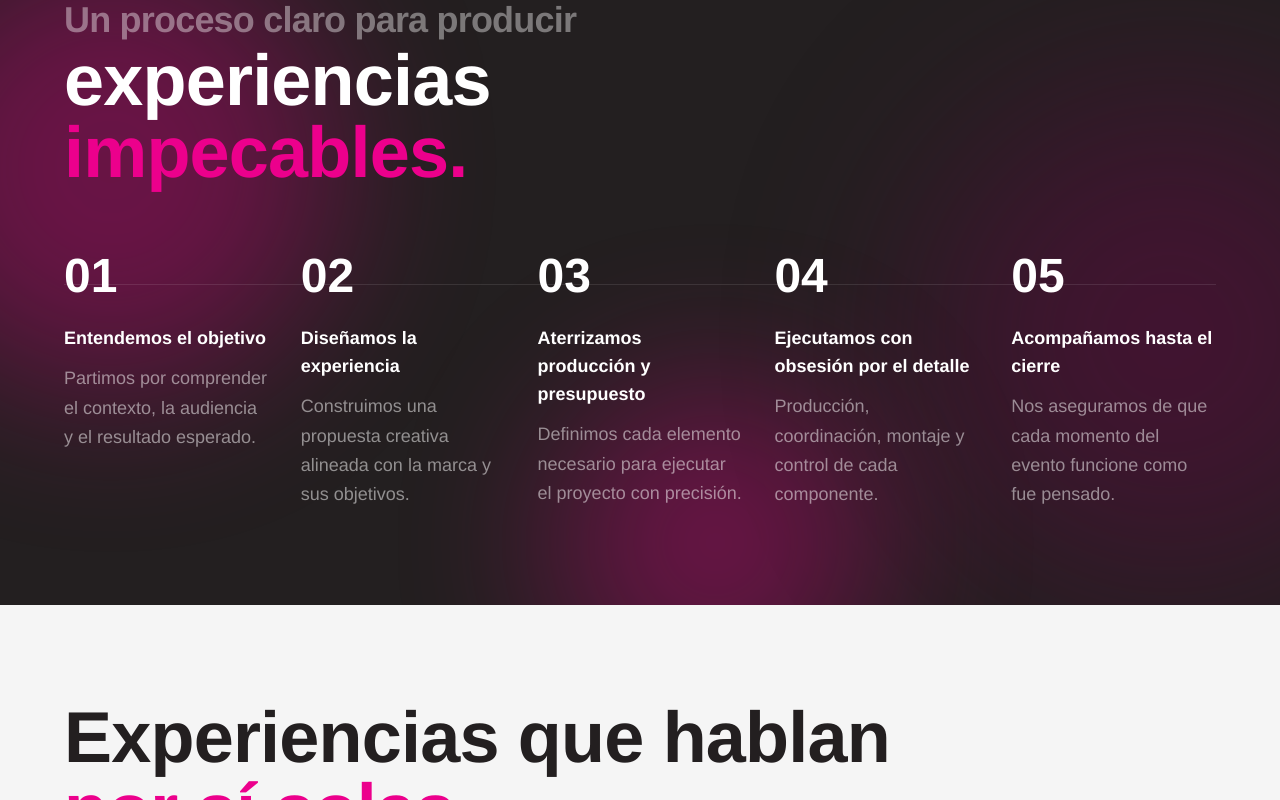
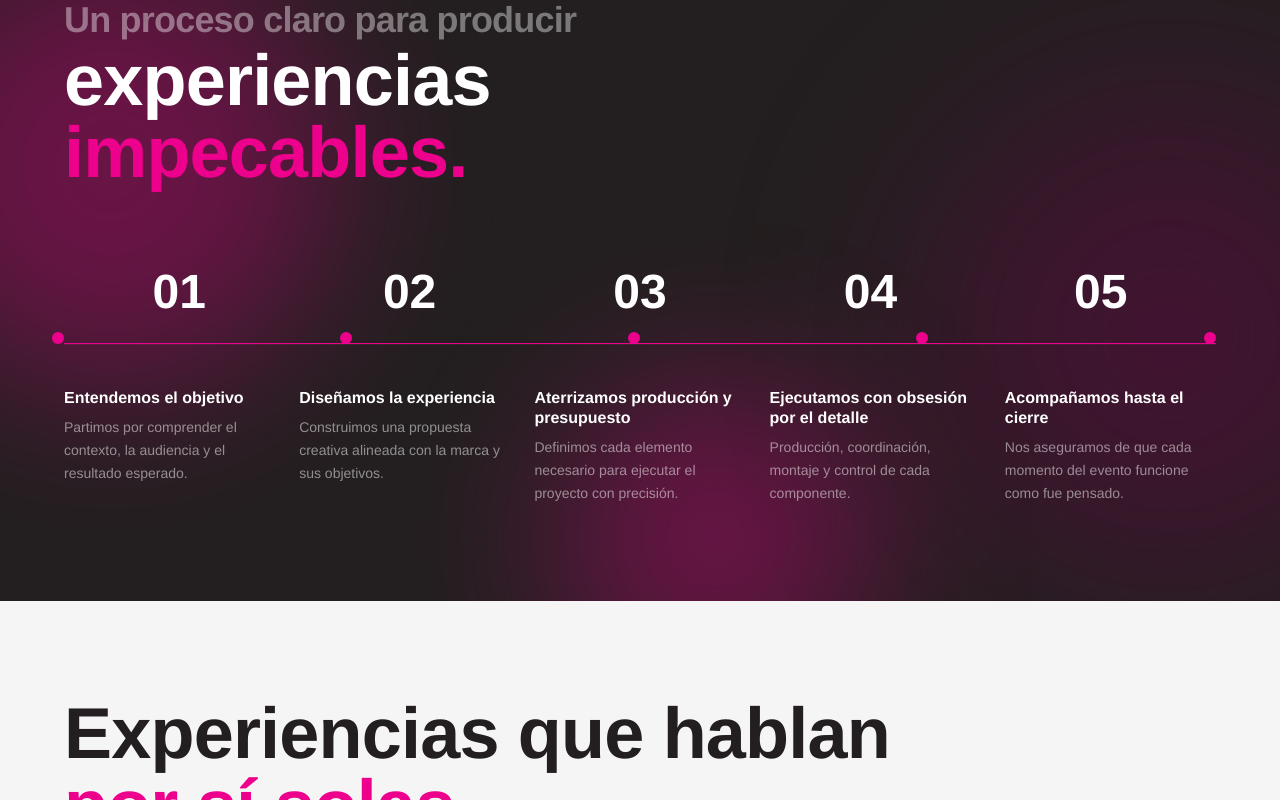
Before and after one commit to sebavigneaux-ui/lapizarra, a Next.js app: page / in a window 1280 px wide. Shown: the part 7635-8435 px from the top of the page. Built offline with nearby package versions, Linux system fonts and the light colour scheme.

Commit message:
Animate Metodologia as a drawing timeline
Desktop: horizontal line draws left-to-right in magenta with dots
and steps fading in sequentially on scroll.
Mobile: vertical timeline with same animation.

Co-Authored-By: Claude Sonnet 4.6 <noreply@anthropic.com>

```diff
--- a/app/components/Metodologia.tsx
+++ b/app/components/Metodologia.tsx
@@ -1,3 +1,6 @@
+"use client";
+import { useState, useEffect, useRef } from "react";
+
 const pasos = [
   {
     num: "01",
@@ -26,12 +29,26 @@ const pasos = [
   },
 ];
 
+const LINE_DURATION = 2000; // ms
+const STEP_DELAYS = [200, 600, 1000, 1400, 1800]; // ms — cuándo aparece cada paso
+
 export default function Metodologia() {
+  const [visible, setVisible] = useState(false);
+  const ref = useRef<HTMLDivElement>(null);
+
+  useEffect(() => {
+    const observer = new IntersectionObserver(
+      ([entry]) => { if (entry.isIntersecting) setVisible(true); },
+      { threshold: 0.25 }
+    );
+    if (ref.current) observer.observe(ref.current);
+    return () => observer.disconnect();
+  }, []);
+
   return (
-    <section id="metodologia" className="pt-8 pb-24 px-6 relative z-10">
+    <section id="metodologia" className="pt-8 pb-24 px-6 relative z-10" ref={ref}>
       <div className="max-w-6xl mx-auto">
-        <div className="mb-16">
-
+        <div className="mb-20">
           <h2 className="text-white font-black leading-none tracking-tighter">
             <span className="block text-3xl md:text-4xl text-white/40 mb-1">Un proceso claro para producir</span>
             <span className="block text-5xl md:text-7xl">experiencias</span>
@@ -39,20 +56,115 @@ export default function Metodologia() {
           </h2>
         </div>
 
-        <div className="relative">
-          {/* Línea conectora */}
-          <div className="hidden lg:block absolute top-8 left-0 right-0 h-px bg-white/10" />
+        {/* ── DESKTOP: línea de tiempo horizontal ── */}
+        <div className="hidden md:block relative">
 
-          <div className="grid md:grid-cols-5 gap-8">
-            {pasos.map((paso) => (
-              <div key={paso.num} className="relative">
-                <span className="block text-5xl font-black text-white leading-none mb-6">{paso.num}</span>
-                <h3 className="text-white font-black text-lg mb-3">{paso.titulo}</h3>
-                <p className="text-white/50 text-lg leading-relaxed">{paso.desc}</p>
+          {/* Números arriba */}
+          <div className="grid grid-cols-5 mb-4">
+            {pasos.map((paso, i) => (
+              <div key={paso.num} className="flex justify-center">
+                <span
+                  className="text-5xl font-black text-white leading-none transition-all duration-500"
+                  style={{
+                    opacity: visible ? 1 : 0,
+                    transform: visible ? "translateY(0)" : "translateY(-12px)",
+                    transitionDelay: `${STEP_DELAYS[i]}ms`,
+                  }}
+                >
+                  {paso.num}
+                </span>
+              </div>
+            ))}
+          </div>
+
+          {/* Línea + dots */}
+          <div className="relative h-6 mb-8">
+            {/* Línea base tenue */}
+            <div className="absolute top-1/2 left-0 right-0 h-px bg-white/10 -translate-y-1/2" />
+
+            {/* Línea animada magenta */}
+            <div
+              className="absolute top-1/2 left-0 h-px bg-[#EC008C] -translate-y-1/2 origin-left"
+              style={{
+                right: 0,
+                transform: `scaleX(${visible ? 1 : 0}) translateY(-50%)`,
+                transformOrigin: "left center",
+                transition: `transform ${LINE_DURATION}ms cubic-bezier(0.4, 0, 0.2, 1)`,
+              }}
+            />
+
+            {/* Dots sobre la línea */}
+            {pasos.map((paso, i) => (
+              <div
+                key={paso.num}
+                className="absolute top-1/2 -translate-y-1/2 -translate-x-1/2 w-3 h-3 rounded-full bg-[#EC008C] transition-all duration-300"
+                style={{
+                  left: `${(i / (pasos.length - 1)) * 100}%`,
+                  opacity: visible ? 1 : 0,
+                  transform: `translate(-50%, -50%) scale(${visible ? 1 : 0})`,
+                  transitionDelay: `${STEP_DELAYS[i]}ms`,
+                }}
+              />
+            ))}
+          </div>
+
+          {/* Títulos y descripciones abajo */}
+          <div className="grid grid-cols-5 gap-6">
+            {pasos.map((paso, i) => (
+              <div
+                key={paso.num}
+                className="transition-all duration-500"
+                style={{
+                  opacity: visible ? 1 : 0,
+                  transform: visible ? "translateY(0)" : "translateY(16px)",
+                  transitionDelay: `${STEP_DELAYS[i] + 100}ms`,
+                }}
+              >
+                <h3 className="text-white font-black text-base mb-2 leading-tight">{paso.titulo}</h3>
+                <p className="text-white/50 text-sm leading-relaxed">{paso.desc}</p>
               </div>
             ))}
           </div>
         </div>
+
+        {/* ── MOBILE: línea de tiempo vertical ── */}
+        <div className="md:hidden relative pl-8">
+          {/* Línea vertical */}
+          <div className="absolute left-3 top-0 bottom-0 w-px bg-white/10" />
+          <div
+            className="absolute left-3 top-0 w-px bg-[#EC008C] origin-top"
+            style={{
+              bottom: 0,
+              transform: `scaleY(${visible ? 1 : 0})`,
+              transition: `transform ${LINE_DURATION}ms cubic-bezier(0.4, 0, 0.2, 1)`,
+            }}
+          />
+
+          {pasos.map((paso, i) => (
+            <div
+              key={paso.num}
+              className="relative mb-10 last:mb-0 transition-all duration-500"
+              style={{
+                opacity: visible ? 1 : 0,
+                transform: visible ? "translateX(0)" : "translateX(-12px)",
+                transitionDelay: `${STEP_DELAYS[i]}ms`,
+              }}
+            >
+              {/* Dot */}
+              <div
+                className="absolute -left-8 top-1 w-3 h-3 rounded-full bg-[#EC008C] -translate-x-1/2 transition-all duration-300"
+                style={{
+                  opacity: visible ? 1 : 0,
+                  transitionDelay: `${STEP_DELAYS[i]}ms`,
+                }}
+              />
+              <span className="text-[#EC008C] font-black text-3xl leading-none block mb-2">{paso.num}</span>
+              <h3 className="text-white font-black text-lg mb-2 leading-tight">{paso.titulo}</h3>
+              <p className="text-white/50 text-lg leading-relaxed">{paso.desc}</p>
+            </div>
+          ))}
+        </div>
+
       </div>
     </section>
   );
```
